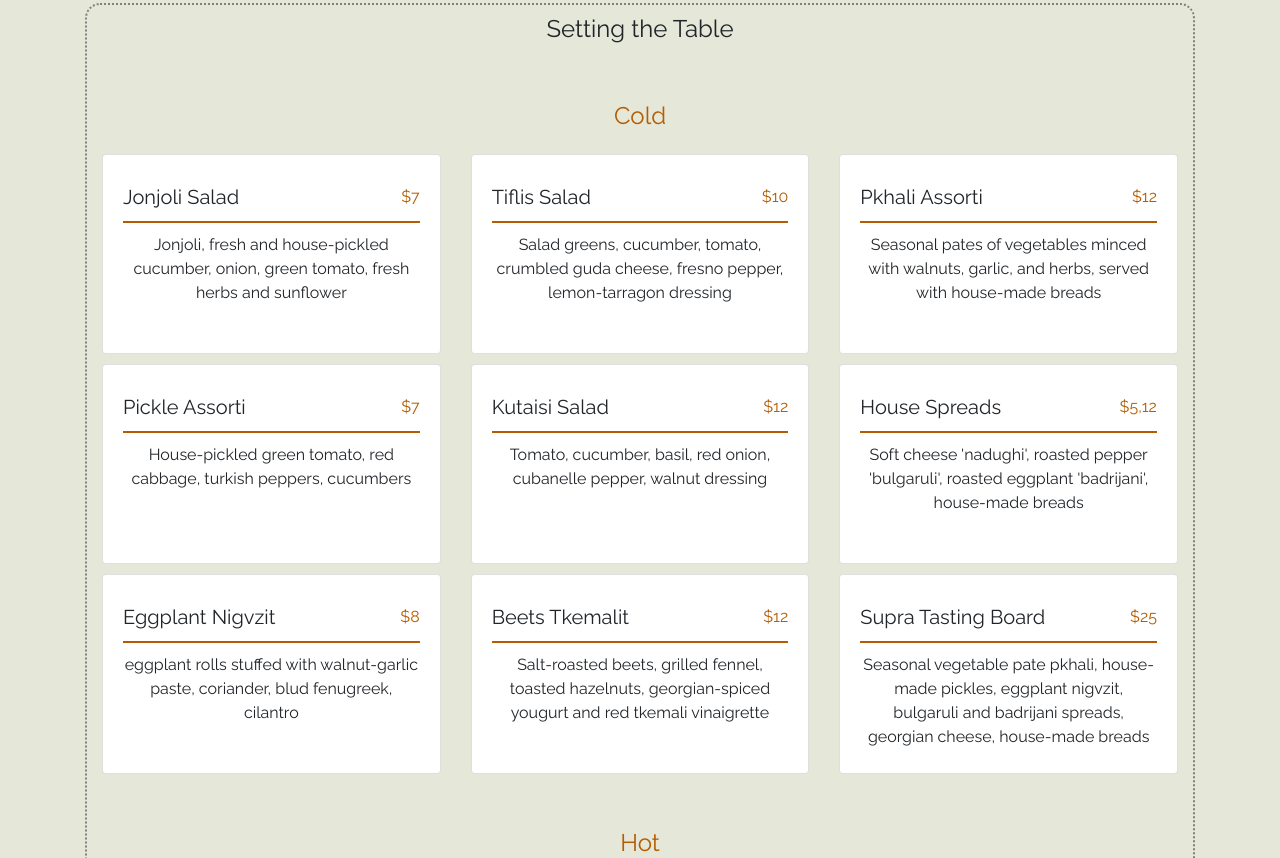
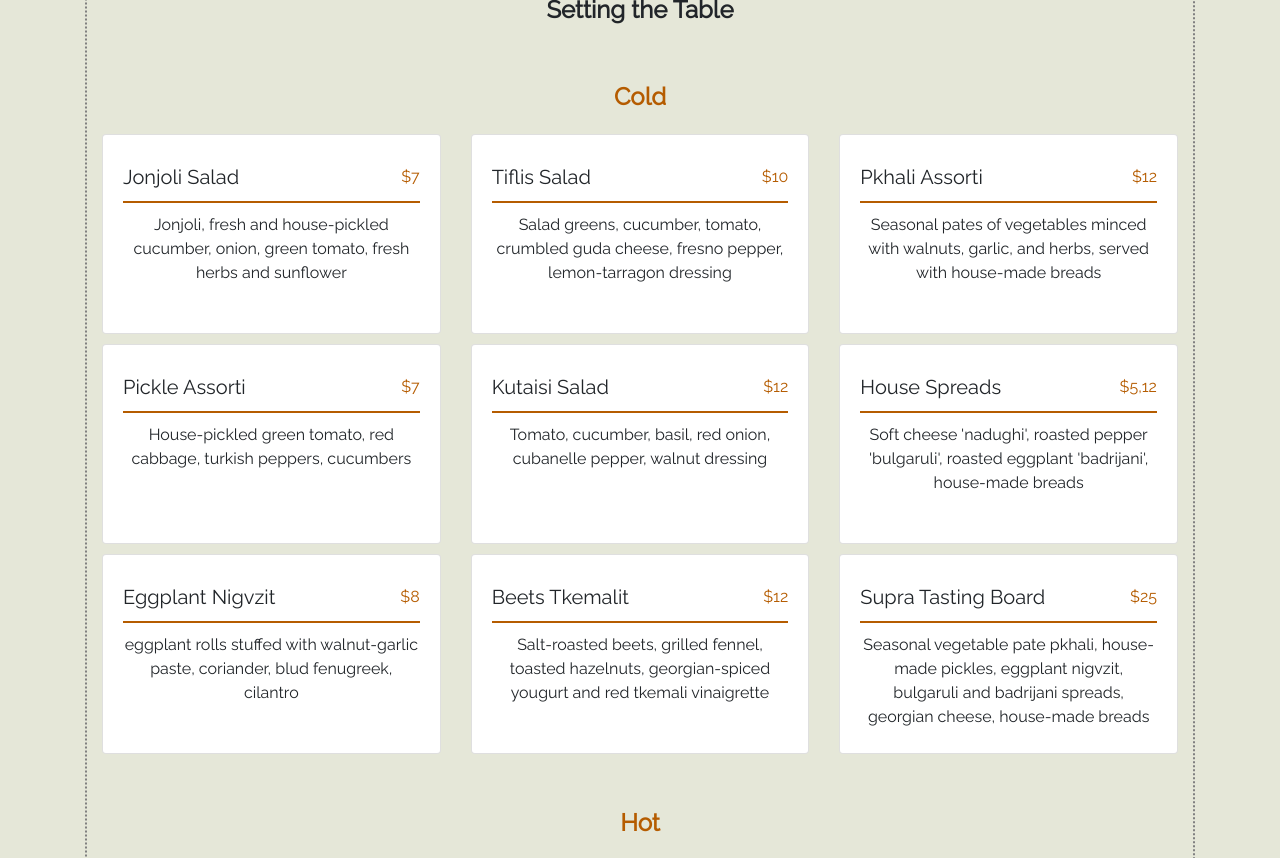
Before and after one commit to ehoversten/menu_layout, a plain HTML site: page index.html in a window 1280 px wide. Shown: the part 339-1197 px from the top of the page. Drawn offline with nearby package versions, Linux system fonts and the light colour scheme.

Commit message:
updated index.html and styling

```diff
--- a/index.html
+++ b/index.html
@@ -66,13 +66,13 @@
                 <section class="small-plates">
                     <div class="row">
                         <div class="col text-center">
-                            <h4 class="menu-title">Setting the Table</h4>
+                            <h3 class="menu-title">Setting the Table</h3>
                         </div>
                     </div>
                     <!-- COLD ITEMS SECTION  -->
                     <div class="cold-share">
                         <div class="row menu-subtitle">
-                            <h4 class="menu-subtitle">Cold</h4>
+                            <h4 class="menu-title">Cold</h4>
                         </div>
 
                         <div class="row cold-items">
@@ -84,7 +84,7 @@
                     <!-- HOT ITEMS SECTION  -->
                     <div class="hot-share">
                         <div class="row menu-subtitle">
-                            <h4 class="menu-subtitle">Hot</h4>
+                            <h4 class="menu-title">Hot</h4>
                         </div>
 
                         <!-- Second Row Option Style w/ border  -->
@@ -99,7 +99,7 @@
                 <section class="khachapuri">
 
                     <div class="row khachapuri-subtitle menu-subtitle">
-                        <h4 class="menu-subtitle">Khachapuri</h4>
+                        <h4 class="menu-title">Khachapuri</h4>
                     </div>
                     <!-- Second Row Option Style  -->
                     <div class="row khachapuri-items">
@@ -113,7 +113,7 @@
                     <!-- LARGE SHARE ITEMS SECTION  -->
                     <div class="share-items">
                         <div class="row menu-subtitle">
-                            <h4 class="menu-subtitle">Large Plates to Share</h4>
+                            <h4 class="menu-title">Large Plates to Share</h4>
                         </div>
                         <div class="row large">
                             <!-- Dynamically Created Content  -->
--- a/static/css/styles.css
+++ b/static/css/styles.css
@@ -112,8 +112,14 @@ p > .card-title {
 
 .menu-subtitle {
     justify-content: center;
-    font-weight: Bold 700;
+    /* font-weight: Bold 700; */
     color: var(--text-highlight-color);
+}
+
+.menu-title {
+    z-index: 1;
+    font-size: 1.5rem;
+    font-weight: 800;
 }
 
 .special {
```
